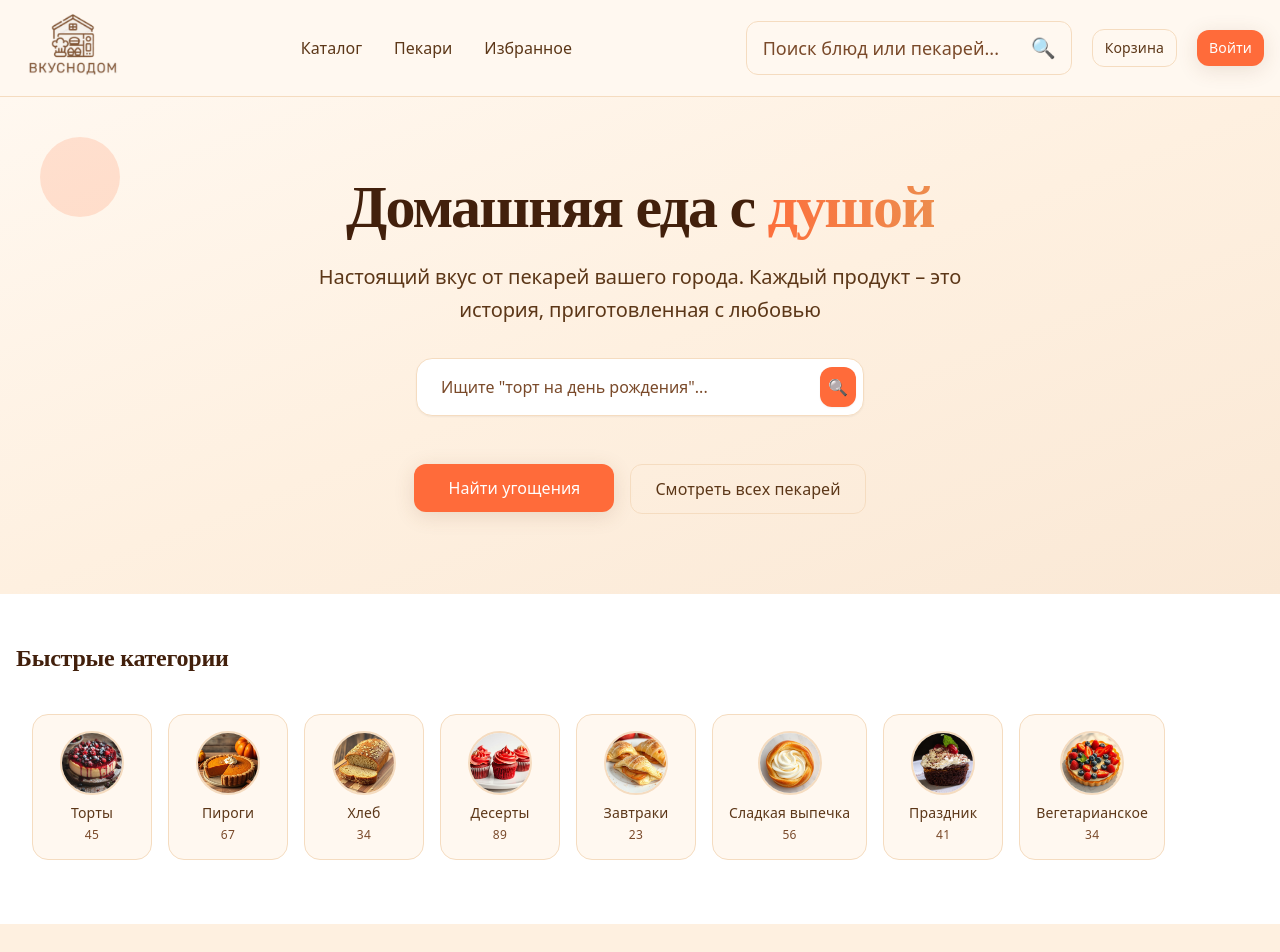
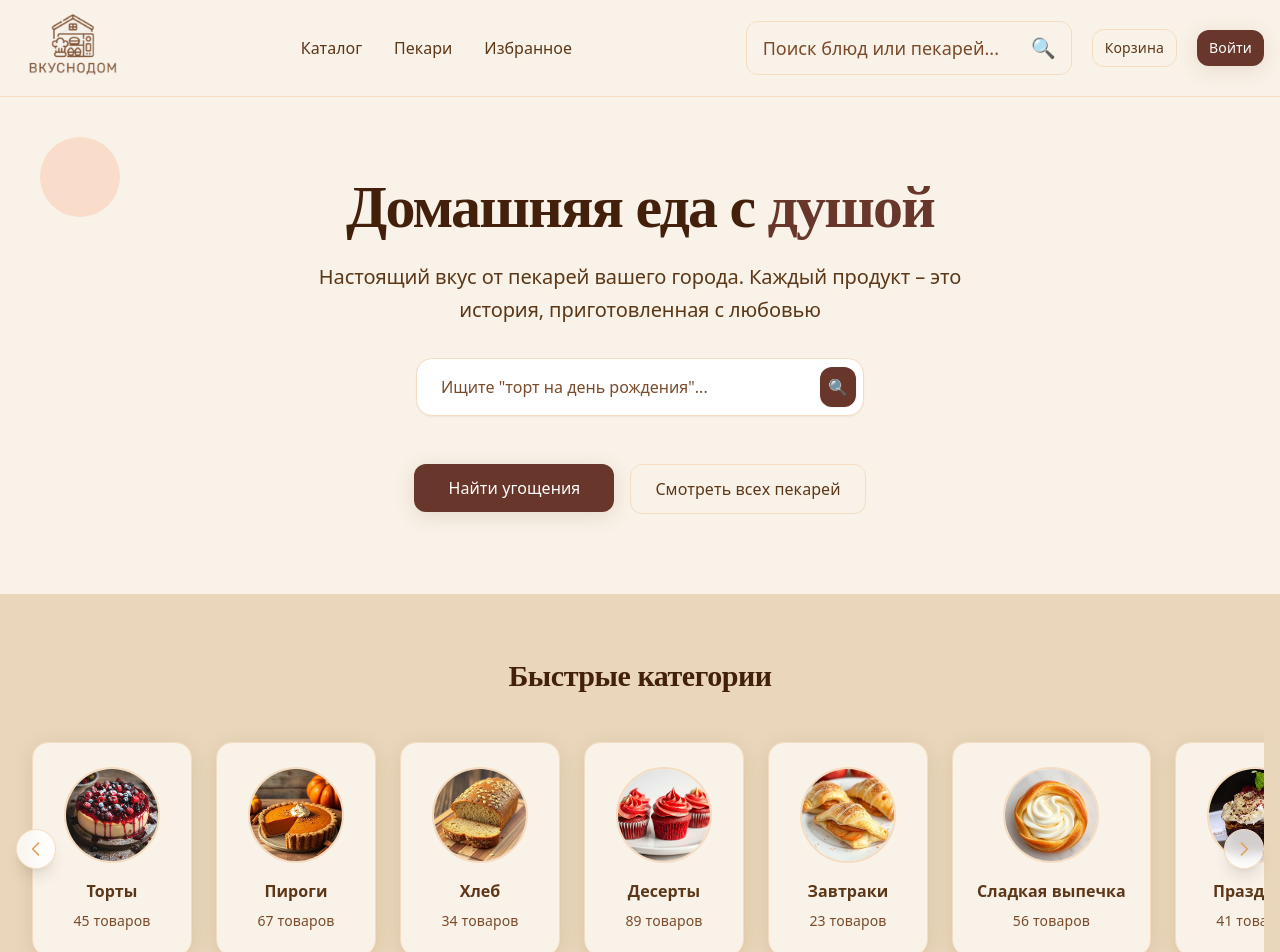
Before and after one commit to Nomet5/cake_app, a Next.js app: page / in a window 1280 px wide. Shown: the top 952 px of the page. Built offline with nearby package versions, Linux system fonts and the light colour scheme.

Commit message:
жесткая обнова фронтенд части

```diff
--- a/src/app/components/home/Categories.jsx
+++ b/src/app/components/home/Categories.jsx
@@ -4,6 +4,7 @@ import { motion } from 'framer-motion'
 import FadeIn from '../common/FadeIn'
 import HoverScale from '../common/HoverScale'
 import Image from 'next/image'
+import { useRef } from 'react'
 
 const Categories = () => {
     const categories = [
@@ -49,6 +50,20 @@ const Categories = () => {
         },
     ]
 
+    const scrollContainerRef = useRef(null)
+
+    const scrollLeft = () => {
+        if (scrollContainerRef.current) {
+            scrollContainerRef.current.scrollBy({ left: -300, behavior: 'smooth' })
+        }
+    }
+
+    const scrollRight = () => {
+        if (scrollContainerRef.current) {
+            scrollContainerRef.current.scrollBy({ left: 300, behavior: 'smooth' })
+        }
+    }
+
     // Анимация для контейнера
     const container = {
         hidden: { opacity: 0 },
@@ -68,10 +83,10 @@ const Categories = () => {
 
     return (
         <FadeIn>
-            <section className="py-12 bg-white">
+            <section className="py-16 bg-bakery-100">
                 <div className="container mx-auto px-4">
                     <motion.h2
-                        className="text-2xl font-bold text-bakery-1150 mb-6 font-display"
+                        className="text-3xl font-bold text-bakery-1150 mb-8 font-display text-center"
                         initial={{ opacity: 0, y: 20 }}
                         animate={{ opacity: 1, y: 0 }}
                         transition={{ duration: 0.6 }}
@@ -80,9 +95,30 @@ const Categories = () => {
                     </motion.h2>
 
                     <div className="relative">
-                        {/* Горизонтальный скролл с анимацией */}
+                        {/* Кнопки навигации для десктопа */}
+                        <div className="hidden lg:block">
+                            <button
+                                onClick={scrollLeft}
+                                className="absolute left-0 top-1/2 transform -translate-y-1/2 z-20 bg-white/80 hover:bg-white text-bakery-600 hover:text-bakery-700 w-10 h-10 rounded-full shadow-lg border border-bakery-200 flex items-center justify-center transition-all duration-200 hover:scale-110 backdrop-blur-sm"
+                            >
+                                <svg className="w-5 h-5" fill="none" stroke="currentColor" viewBox="0 0 24 24">
+                                    <path strokeLinecap="round" strokeLinejoin="round" strokeWidth={2} d="M15 19l-7-7 7-7" />
+                                </svg>
+                            </button>
+                            <button
+                                onClick={scrollRight}
+                                className="absolute right-0 top-1/2 transform -translate-y-1/2 z-20 bg-white/80 hover:bg-white text-bakery-600 hover:text-bakery-700 w-10 h-10 rounded-full shadow-lg border border-bakery-200 flex items-center justify-center transition-all duration-200 hover:scale-110 backdrop-blur-sm"
+                            >
+                                <svg className="w-5 h-5" fill="none" stroke="currentColor" viewBox="0 0 24 24">
+                                    <path strokeLinecap="round" strokeLinejoin="round" strokeWidth={2} d="M9 5l7 7-7 7" />
+                                </svg>
+                            </button>
+                        </div>
+
+                        {/* Горизонтальный скролл с кастомным скроллбаром */}
                         <motion.div
-                            className="flex gap-4 overflow-x-auto p-4 scrollbar-hide"
+                            ref={scrollContainerRef}
+                            className="flex gap-6 overflow-x-auto p-4 scroll-container"
                             variants={container}
                             initial="hidden"
                             animate="show"
@@ -94,14 +130,14 @@ const Categories = () => {
                                     className="flex-shrink-0"
                                 >
                                     <HoverScale scale={1.05}>
-                                        <button className="flex flex-col items-center justify-center p-4 bg-bakery-50 rounded-2xl border border-bakery-200 hover:border-bakery-400 transition-all duration-200 min-w-[120px] group relative overflow-hidden">
+                                        <button className="flex flex-col items-center justify-center p-6 bg-bakery-50 rounded-2xl border border-bakery-200 hover:border-bakery-400 transition-all duration-200 min-w-[160px] group relative overflow-hidden shadow-bakery-soft hover:shadow-bakery-medium">
                                             {/* Фотография категории */}
-                                            <div className="w-16 h-16 mb-2 rounded-full overflow-hidden border-2 border-bakery-200 group-hover:border-bakery-400 transition-colors">
+                                            <div className="w-24 h-24 mb-4 rounded-full overflow-hidden border-2 border-bakery-200 group-hover:border-bakery-400 transition-colors">
                                                 <Image
                                                     src={category.image}
                                                     alt={category.name}
-                                                    width={64}
-                                                    height={64}
+                                                    width={96}
+                                                    height={96}
                                                     className="w-full h-full object-cover group-hover:scale-110 transition-transform duration-300"
                                                     onError={(e) => {
                                                         // Fallback если изображение не загрузилось
@@ -110,25 +146,22 @@ const Categories = () => {
                                                     }}
                                                 />
                                                 {/* Fallback иконка */}
-                                                <div className="w-full h-full bg-bakery-100 flex items-center justify-center text-bakery-600 text-lg hidden">
+                                                <div className="w-full h-full bg-bakery-100 flex items-center justify-center text-bakery-600 text-3xl hidden">
                                                     {getCategoryIcon(category.name)}
                                                 </div>
                                             </div>
 
-                                            <span className="text-sm font-medium text-bakery-1100 text-center font-body">
+                                            <span className="text-base font-semibold text-bakery-1100 text-center font-body">
                                                 {category.name}
                                             </span>
-                                            <span className="text-xs text-bakery-1050 mt-1">
-                                                {category.count}
+                                            <span className="text-sm text-bakery-1050 mt-2 font-medium">
+                                                {category.count} товаров
                                             </span>
                                         </button>
                                     </HoverScale>
                                 </motion.div>
                             ))}
                         </motion.div>
-
-                        {/* Градиент для индикации скролла */}
-                        <div className="absolute right-0 top-0 bottom-4 w-20 bg-gradient-to-l from-white to-transparent pointer-events-none" />
                     </div>
                 </div>
             </section>
--- a/src/app/components/home/Hero.jsx
+++ b/src/app/components/home/Hero.jsx
@@ -25,7 +25,7 @@ const Hero = () => {
     }
 
     return (
-        <section className="relative bg-gradient-to-br from-bakery-50 via-bakery-100 to-bakery-150 py-20 overflow-hidden">
+        <section className="relative  py-20 overflow-hidden">
             {/* Декоративные элементы */}
             <div className="absolute top-10 left-10 w-20 h-20 bg-bakery-300 rounded-full opacity-20 animate-pulse"></div>
             <div className="absolute bottom-20 right-20 w-16 h-16 bg-bakery-400 rounded-full opacity-30 animate-bounce"></div>
@@ -38,7 +38,7 @@ const Hero = () => {
                         <h1 className="text-4xl md:text-6xl font-bold text-bakery-1150 mb-6 font-display leading-tight">
                             Домашняя еда с{' '}
                             <motion.span
-                                className="text-transparent bg-clip-text bg-gradient-to-r from-bakery-400 to-bakery-600"
+                                className="bg-clip-text  text-bakery-400 "
                                 animate={{
                                     backgroundPosition: ['0%', '100%', '0%']
                                 }}
--- a/src/app/components/home/PopularBakers.jsx
+++ b/src/app/components/home/PopularBakers.jsx
@@ -37,7 +37,7 @@ const PopularBakers = () => {
     ]
 
     return (
-        <section className="py-16 bg-bakery-100">
+        <section className="py-16">
             <div className="container mx-auto px-4">
                 <div className="flex items-center justify-between mb-8">
                     <h2 className="text-3xl font-bold text-bakery-1150 font-display">
--- a/src/app/components/home/RecommendedProducts.jsx
+++ b/src/app/components/home/RecommendedProducts.jsx
@@ -56,7 +56,7 @@ const RecommendedProducts = () => {
 
     return (
         <FadeIn>
-            <section className="py-16 bg-white">
+            <section className="py-16 bg-bakery-100">
                 <div className="container mx-auto px-4">
                     <div className="flex items-center justify-between mb-8">
                         <h2 className="text-3xl font-bold text-bakery-1150 font-display">
--- a/src/app/components/layout/Header.jsx
+++ b/src/app/components/layout/Header.jsx
@@ -57,13 +57,22 @@ const Header = () => {
 
                     {/* Навигация для десктопа */}
                     <nav className="hidden md:flex items-center gap-8">
-                        <Link href="/catalog" className="text-bakery-1100 hover:text-bakery-500 font-medium transition-colors font-body">
+                        <Link
+                            href="/catalog"
+                            className="nav-link text-bakery-1100 hover:text-bakery-500 font-medium transition-colors font-body relative"
+                        >
                             Каталог
                         </Link>
-                        <Link href="/bakers" className="text-bakery-1100 hover:text-bakery-500 font-medium transition-colors font-body">
+                        <Link
+                            href="/bakers"
+                            className="nav-link text-bakery-1100 hover:text-bakery-500 font-medium transition-colors font-body relative"
+                        >
                             Пекари
                         </Link>
-                        <Link href="/favorites" className="text-bakery-1100 hover:text-bakery-500 font-medium transition-colors font-body relative">
+                        <Link
+                            href="/favorites"
+                            className="nav-link text-bakery-1100 hover:text-bakery-500 font-medium transition-colors font-body relative"
+                        >
                             Избранное
                             {favoritesCount > 0 && (
                                 <span className="absolute -top-2 -right-3 bg-red-500 text-white text-xs rounded-full w-5 h-5 flex items-center justify-center">
@@ -100,11 +109,16 @@ const Header = () => {
 
                         {/* Кнопка входа или профиль */}
                         {isLoggedIn ? (
-                            <Link href="/profile" className="flex items-center gap-2 text-bakery-1100 hover:text-bakery-500 transition-colors font-body">
+                            <Link
+                                href="/profile"
+                                className="nav-link flex items-center gap-2 text-bakery-1100 hover:text-bakery-500 transition-colors font-body relative"
+                            >
                                 <span className="w-8 h-8 bg-bakery-500 text-white rounded-full flex items-center justify-center text-sm">
                                     {userName ? userName.charAt(0).toUpperCase() : '👤'}
                                 </span>
-                                <span className="hidden sm:block">{userName}</span>
+                                <span className="hidden sm:block nav-link relative">
+                                    {userName}
+                                </span>
                             </Link>
                         ) : (
                             <Link href="/login">
@@ -130,28 +144,28 @@ const Header = () => {
                             <nav className="flex flex-col gap-1">
                                 <Link
                                     href="/"
-                                    className="text-bakery-1100 hover:text-bakery-500 font-medium transition-colors font-body py-3 px-4 rounded-lg hover:bg-bakery-50"
+                                    className="mobile-nav-link text-bakery-1100 hover:text-bakery-500 font-medium transition-colors font-body py-3 px-4 rounded-lg hover:bg-bakery-50 relative"
                                     onClick={closeMobileMenu}
                                 >
                                     Главная
                                 </Link>
                                 <Link
                                     href="/catalog"
-                                    className="text-bakery-1100 hover:text-bakery-500 font-medium transition-colors font-body py-3 px-4 rounded-lg hover:bg-bakery-50"
+                                    className="mobile-nav-link text-bakery-1100 hover:text-bakery-500 font-medium transition-colors font-body py-3 px-4 rounded-lg hover:bg-bakery-50 relative"
                                     onClick={closeMobileMenu}
                                 >
                                     Каталог
                                 </Link>
                                 <Link
                                     href="/bakers"
-                                    className="text-bakery-1100 hover:text-bakery-500 font-medium transition-colors font-body py-3 px-4 rounded-lg hover:bg-bakery-50"
+                                    className="mobile-nav-link text-bakery-1100 hover:text-bakery-500 font-medium transition-colors font-body py-3 px-4 rounded-lg hover:bg-bakery-50 relative"
                                     onClick={closeMobileMenu}
                                 >
                                     Пекари
                                 </Link>
                                 <Link
                                     href="/favorites"
-                                    className="text-bakery-1100 hover:text-bakery-500 font-medium transition-colors font-body py-3 px-4 rounded-lg hover:bg-bakery-50 flex items-center justify-between"
+                                    className="mobile-nav-link text-bakery-1100 hover:text-bakery-500 font-medium transition-colors font-body py-3 px-4 rounded-lg hover:bg-bakery-50 flex items-center justify-between relative"
                                     onClick={closeMobileMenu}
                                 >
                                     <span>Избранное</span>
@@ -166,7 +180,7 @@ const Header = () => {
                                 {isLoggedIn ? (
                                     <Link
                                         href="/profile"
-                                        className="text-bakery-1100 hover:text-bakery-500 font-medium transition-colors font-body py-3 px-4 rounded-lg hover:bg-bakery-50"
+                                        className="mobile-nav-link text-bakery-1100 hover:text-bakery-500 font-medium transition-colors font-body py-3 px-4 rounded-lg hover:bg-bakery-50 relative"
                                         onClick={closeMobileMenu}
                                     >
                                         Профиль ({userName})
@@ -174,7 +188,7 @@ const Header = () => {
                                 ) : (
                                     <Link
                                         href="/login"
-                                        className="text-bakery-1100 hover:text-bakery-500 font-medium transition-colors font-body py-3 px-4 rounded-lg hover:bg-bakery-50"
+                                        className="mobile-nav-link text-bakery-1100 hover:text-bakery-500 font-medium transition-colors font-body py-3 px-4 rounded-lg hover:bg-bakery-50 relative"
                                         onClick={closeMobileMenu}
                                     >
                                         Войти
--- a/src/app/globals.css
+++ b/src/app/globals.css
@@ -672,3 +672,89 @@
 .duration-fast { animation-duration: 0.3s; }
 .duration-normal { animation-duration: 0.6s; }
 .duration-slow { animation-duration: 0.9s; }
+
+
+/* Кастомный скроллбар для горизонтального скролла */
+.scroll-container {
+  scrollbar-width: thin;
+  scrollbar-color: #68362a transparent;
+}
+
+.scroll-container::-webkit-scrollbar {
+  height: 8px;
+}
+
+.scroll-container::-webkit-scrollbar-track {
+  background: transparent;
+  border-radius: 10px;
+  margin: 0 20px;
+}
+
+.scroll-container::-webkit-scrollbar-thumb {
+  background: #68362a;
+  border-radius: 10px;
+  border: 2px solid transparent;
+  background-clip: content-box;
+}
+
+.scroll-container::-webkit-scrollbar-thumb:hover {
+  background: #68362a;
+  background-clip: content-box;
+}
+
+.auth-background {
+  background-image: url('../../public/images/auth/bg_login_reg.png');
+  background-size: cover;
+  background-position: center;
+  background-attachment: fixed;
+  background-repeat: no-repeat;
+}
+
+/* Плавное подчеркивание для десктопной навигации */
+.nav-link {
+  position: relative;
+}
+
+.nav-link::before {
+  content: '';
+  width: 100%;
+  height: 3px;
+  background-color: #68362a;
+  position: absolute;
+  left: 0;
+  bottom: -3px;
+  transform: scaleX(0);
+  transform-origin: right;
+  transition: transform 0.5s;
+}
+
+.nav-link:hover::before {
+  transform: scaleX(1);
+  transform-origin: left;
+  transition: transform 0.5s;
+}
+
+/* Плавное подчеркивание для мобильной навигации */
+.mobile-nav-link {
+  position: relative;
+}
+
+.mobile-nav-link::before {
+  content: '';
+  width: calc(100% - 2rem);
+  /* Учитываем padding */
+  height: 2px;
+  background-color: #68362a;
+  position: absolute;
+  left: 1rem;
+  bottom: 0.5rem;
+  transform: scaleX(0);
+  transform-origin: right;
+  transition: transform 0.5s;
+}
+
+.mobile-nav-link:hover::before {
+  transform: scaleX(1);
+  transform-origin: left;
+  transition: transform 0.5s;
+}
--- a/tailwind.config.js
+++ b/tailwind.config.js
@@ -3,19 +3,22 @@ module.exports = {
   content: ["./src/**/*.{html,js,ts,jsx,tsx}"],
   theme: {
     extend: {
+      screens: {
+        '2xl': '1440px', // Добавляем кастомный брейкпоинт
+      },
       colors: {
         // Обновленная палитра - темнее и насыщеннее
         bakery: {
-          50: '#FFF8F0',      // Более насыщенный кремовый
-          100: '#FEF0E0',     // Насыщенный теплый белый
+          50: '#f9f2e8',      // Более насыщенный кремовый
+          100: '#EAD7BB',     // Насыщенный теплый белый
           150: '#FAE8D5',     // Более темный мягкий крем
           200: '#F5DCC0',     // Насыщенный пудровый
           250: '#F0D0A8',     // Более насыщенный бежевый
 
           // Теплые акцентные цвета - темнее и насыщеннее
           300: '#FF8A5C',     // Более насыщенный персиковый
-          400: '#FF6B3A',     // Насыщенный абрикосовый
-          500: '#E85A2E',     // Более темная терракота
+          400: '#68362a',     // Насыщенный абрикосовый
+          500: '#42200C',     // Более темная терракота
 
           // Золотые тона - темнее и насыщеннее
           600: '#E0A45C',     // Насыщенное светлое золото
@@ -67,6 +70,19 @@ module.exports = {
         '5xl': ['3rem', { lineHeight: '1', letterSpacing: '-0.025em' }],          // 48px
         '6xl': ['3.75rem', { lineHeight: '1', letterSpacing: '-0.03em' }],        // 60px
         '7xl': ['4.5rem', { lineHeight: '1', letterSpacing: '-0.035em' }],        // 72px
+
+        // Увеличенные размеры для больших экранов
+        'xs-2xl': ['0.875rem', { lineHeight: '1.25rem' }],      // 14px на 2xl
+        'sm-2xl': ['1rem', { lineHeight: '1.5rem' }],           // 16px на 2xl
+        'base-2xl': ['1.125rem', { lineHeight: '1.75rem' }],    // 18px на 2xl
+        'lg-2xl': ['1.25rem', { lineHeight: '1.875rem' }],      // 20px на 2xl
+        'xl-2xl': ['1.5rem', { lineHeight: '2rem' }],           // 24px на 2xl
+        '2xl-2xl': ['1.875rem', { lineHeight: '2.25rem' }],     // 30px на 2xl
+        '3xl-2xl': ['2.25rem', { lineHeight: '2.5rem' }],       // 36px на 2xl
+        '4xl-2xl': ['3rem', { lineHeight: '1' }],               // 48px на 2xl
+        '5xl-2xl': ['3.75rem', { lineHeight: '1' }],            // 60px на 2xl
+        '6xl-2xl': ['4.5rem', { lineHeight: '1' }],             // 72px на 2xl
+        '7xl-2xl': ['5rem', { lineHeight: '1' }],               // 80px на 2xl
 
         // Адаптивные размеры для разных экранов
         'responsive-sm': [
@@ -129,8 +145,8 @@ module.exports = {
 
       // Кастомные шрифты
       fontFamily: {
-        'sans': ['Montserrat', 'system-ui', 'sans-serif'], // Чистый и современный
-        'display': ['"Dancing Script"', 'cursive'], // Веселый и аппетитный акцент
+        'sans': ['Montserrat', 'system-ui', 'sans-serif'],
+        'display': ['"Dancing Script"', 'cursive'],
         'body': ['Montserrat', 'system-ui', 'sans-serif'],
       },
 
@@ -165,8 +181,21 @@ module.exports = {
         'relaxed': '1.625',
         'loose': '2',
       },
+
+      // Увеличенные spacing для больших экранов
+      spacing: {
+        '18': '4.5rem',
+        '88': '22rem',
+        '128': '32rem',
+        '144': '36rem',
+      },
+
+      // Увеличенные border radius
+      borderRadius: {
+        '4xl': '2rem',
+        '5xl': '2.5rem',
+      }
     },
-
   },
   plugins: [],
 }
```
Also changed, not shown: src/app/components/catalog/FilterSidebar.jsx (+23 -23 lines), src/app/components/layout/Footer.jsx (+4 -4 lines), src/app/login/page.js (+31 -49 lines), src/app/register/page.js (+7 -4 lines), public/images/auth/bg_login_reg.png (added), public/images/auth/icon_profile.png (added).
